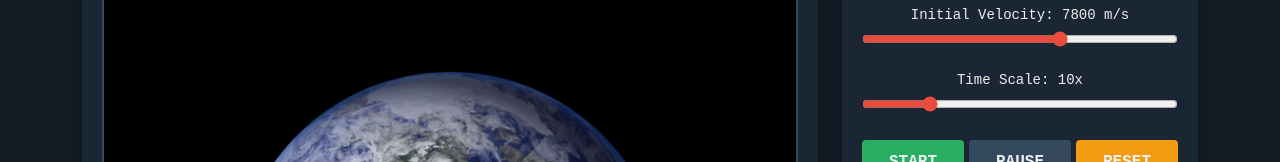
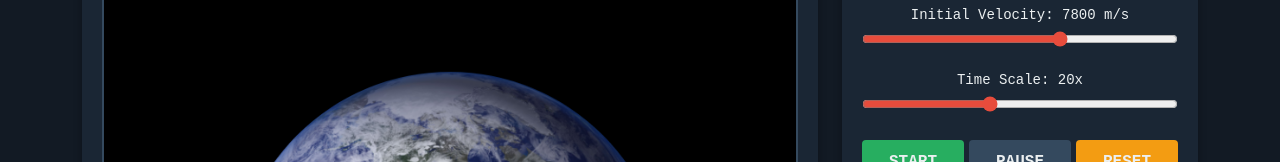
Before and after one commit to dimitarbez/ICBMSimulator, a React (Create React App) app: page / in a window 1280 px wide. Shown: the part 140-302 px from the top of the page. Built offline with nearby package versions, Linux system fonts and the light colour scheme.

Commit message:
set timeScale to 20

```diff
--- a/src/Simulation/ICBMSimulation.tsx
+++ b/src/Simulation/ICBMSimulation.tsx
@@ -31,7 +31,7 @@ interface SimulationState {
 const ICBMSimulation: React.FC = () => {
   const [launchAngle, setLaunchAngle] = useState(10);
   const [initialVelocity, setInitialVelocity] = useState(7800);
-  const [timeScale, setTimeScale] = useState(10);
+  const [timeScale, setTimeScale] = useState(20);
   const [simulationState, setSimulationState] = useState<SimulationState>({
     isRunning: false,
     time: 0,
```
